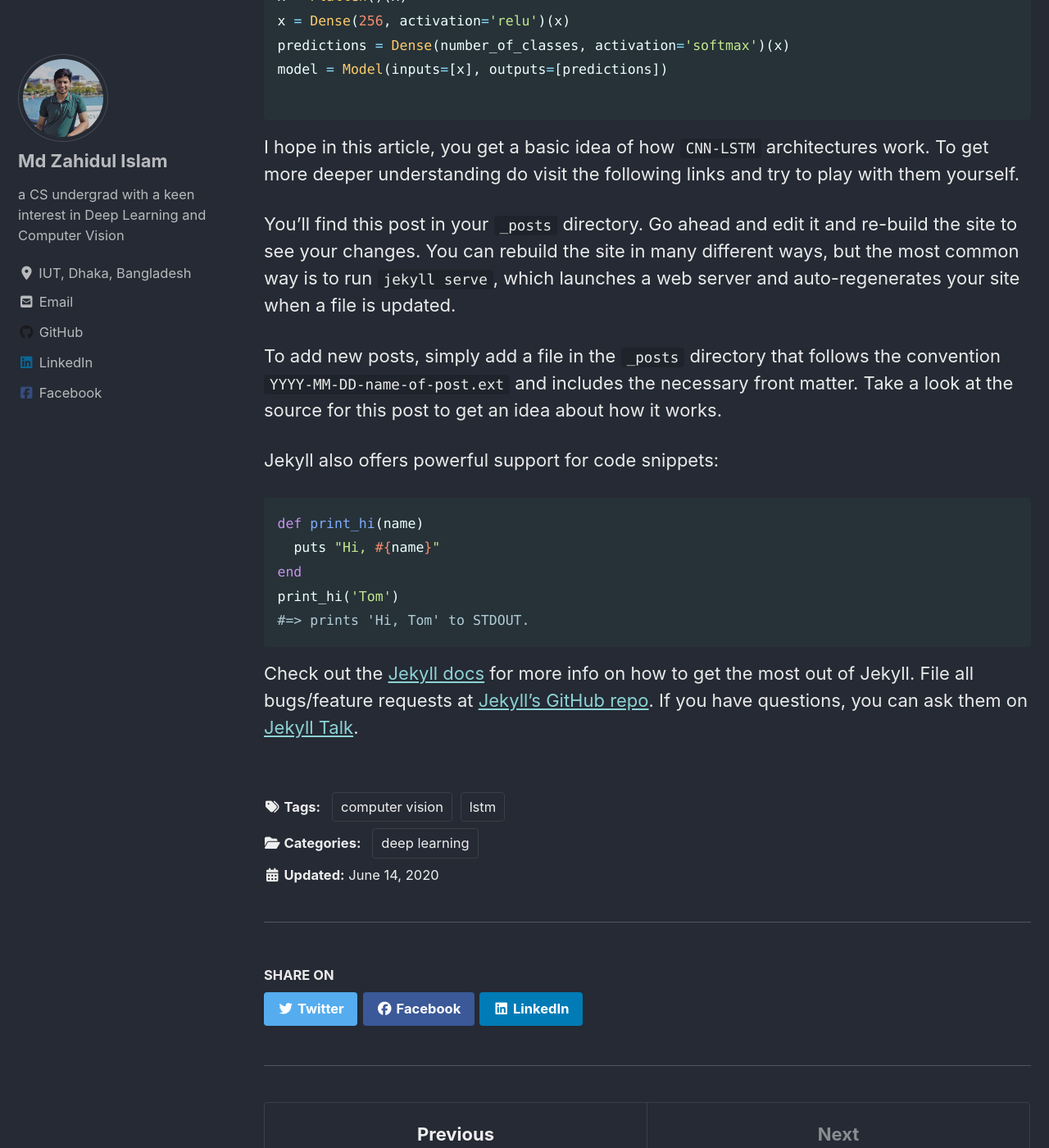
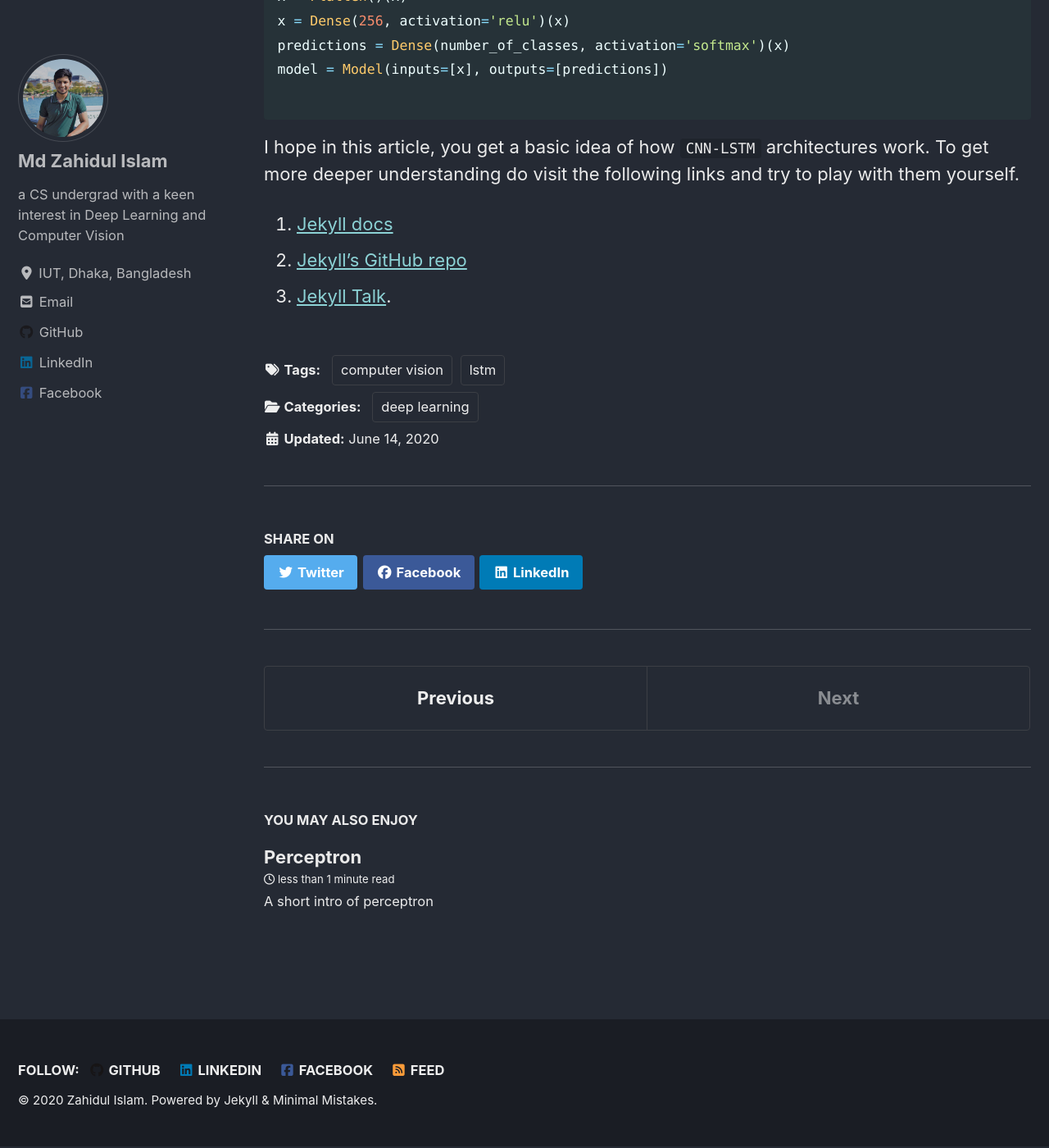
Before and after one commit to Zedd1558/Zedd1558.github.io, a Jekyll site: the page built from _posts/2020-06-14-LSTM in Computer Vision.md, in a window 1280 px wide and 1400 px high, scrolled down 3983 px. Shown: the whole window at 82% size. Built offline with Jekyll 4.4.1, drawn with Linux system fonts in a browser that asks for light colours; cached includes are drawn as plain includes; nearby versions of some CDN libraries.

````diff
--- a/_posts/2020-06-14-LSTM in Computer Vision.md
+++ b/_posts/2020-06-14-LSTM in Computer Vision.md
@@ -49,21 +49,10 @@
 
 I hope in this article, you get a basic idea of how `CNN-LSTM` architectures work. To get more deeper understanding do visit the following links and try to play with them yourself.
 
-You'll find this post in your `_posts` directory. Go ahead and edit it and re-build the site to see your changes. You can rebuild the site in many different ways, but the most common way is to run `jekyll serve`, which launches a web server and auto-regenerates your site when a file is updated.
 
-To add new posts, simply add a file in the `_posts` directory that follows the convention `YYYY-MM-DD-name-of-post.ext` and includes the necessary front matter. Take a look at the source for this post to get an idea about how it works.
-
-Jekyll also offers powerful support for code snippets:
-
-```ruby
-def print_hi(name)
-  puts "Hi, #{name}"
-end
-print_hi('Tom')
-#=> prints 'Hi, Tom' to STDOUT.
-```
-
-Check out the [Jekyll docs][jekyll-docs] for more info on how to get the most out of Jekyll. File all bugs/feature requests at [Jekyll's GitHub repo][jekyll-gh]. If you have questions, you can ask them on [Jekyll Talk][jekyll-talk].
+1. [Jekyll docs][jekyll-docs]
+2. [Jekyll's GitHub repo][jekyll-gh]
+3. [Jekyll Talk][jekyll-talk].
 
 [jekyll-docs]: http://jekyllrb.com/docs/home
 [jekyll-gh]:   https://github.com/jekyll/jekyll
````
